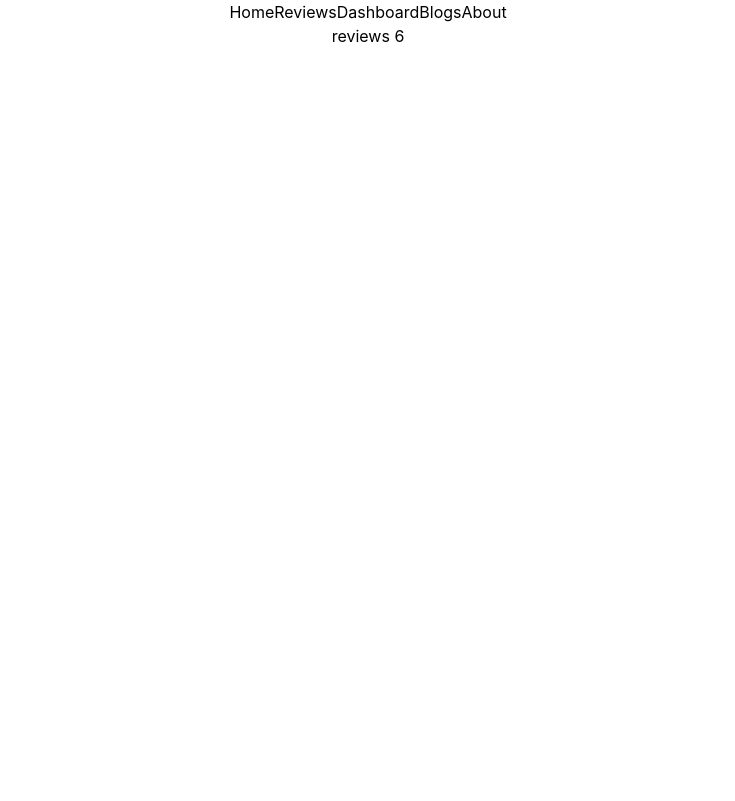
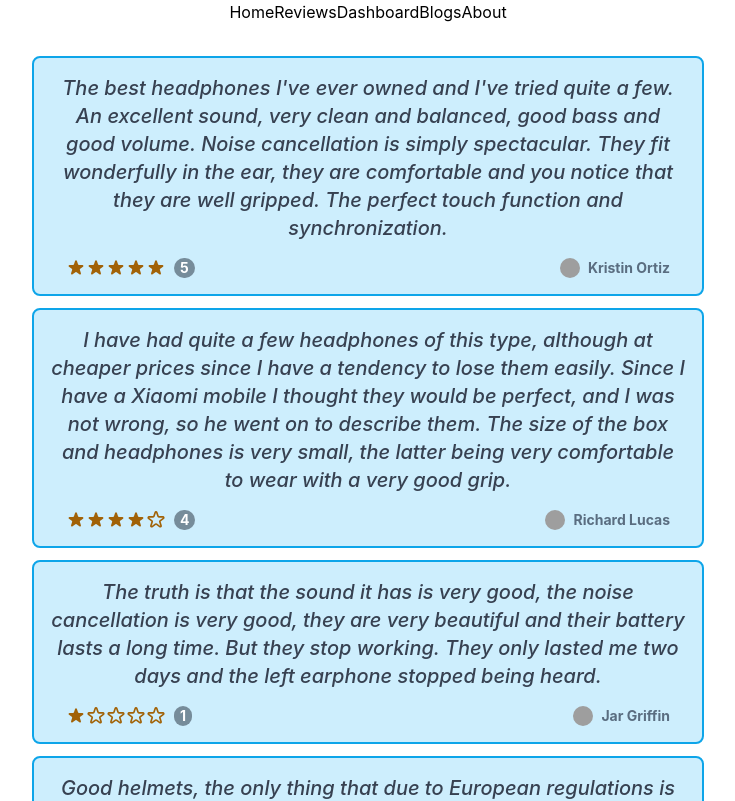
Before and after one commit to aduyti/buds3-review, a React (Create React App) app: page /reviews in a window 1280 px wide. Shown: the top 801 px of the page, without its empty margins (272-1007 px from the left). Built offline with nearby package versions, Linux system fonts and the light colour scheme; grey boxes are pictures that could not be loaded.

Commit message:
review component UI

```diff
--- a/public/reviews.json
+++ b/public/reviews.json
@@ -3,42 +3,42 @@
         "id": "r0001",
         "user":"Kristin Ortiz",
         "userImage":"https://randomuser.me/api/portraits/women/68.jpg",
-        "rating": 5.0,
+        "rating": 5,
         "reviewText":"The best headphones I've ever owned and I've tried quite a few. An excellent sound, very clean and balanced, good bass and good volume. Noise cancellation is simply spectacular. They fit wonderfully in the ear, they are comfortable and you notice that they are well gripped. The perfect touch function and synchronization."
     },
     {
         "id": "r0002",
         "user":"Richard Lucas",
         "userImage":"https://randomuser.me/api/portraits/men/28.jpg",
-        "rating": 5.0,
+        "rating": 4,
         "reviewText":"I have had quite a few headphones of this type, although at cheaper prices since I have a tendency to lose them easily. Since I have a Xiaomi mobile I thought they would be perfect, and I was not wrong, so he went on to describe them. The size of the box and headphones is very small, the latter being very comfortable to wear with a very good grip."
     },
     {
         "id": "r0003",
         "user":"Jar Griffin",
         "userImage":"https://randomuser.me/api/portraits/men/20.jpg",
-        "rating": 1.5,
+        "rating": 1,
         "reviewText":"The truth is that the sound it has is very good, the noise cancellation is very good, they are very beautiful and their battery lasts a long time. But they stop working. They only lasted me two days and the left earphone stopped being heard."
     },
     {
         "id": "r0004",
         "user":"Cory Kim",
         "userImage":"https://randomuser.me/api/portraits/men/2.jpg",
-        "rating": 4.0,
+        "rating": 3,
         "reviewText":"Good helmets, the only thing that due to European regulations is heard very low. they are heard perfect with an average of 4 hours of battery life in each earphone at maximum volume, good noise cancellation, matte gray shade gets pretty dirty."
     },
     {
         "id": "r0005",
         "user":"Arlene Nichols",
         "userImage":"https://randomuser.me/api/portraits/women/30.jpg",
-        "rating": 5.0,
+        "rating": 5,
         "reviewText":"The wearing comfort is great.. the buds sit firmly in the ear. So it is also suitable for jogging. The pairing is very easy... the overall quality is high quality.. Qi charging works great. The only point of criticism would be mmn they could be a bit louder."
     },
     {
         "id": "r0006",
         "user":"Cory Kim",
         "userImage":"https://randomuser.me/api/portraits/women/3.jpg",
-        "rating": 2.5,
+        "rating": 2,
         "reviewText":"BUY TWICE, THE SAME PROBLEM THE RIGHT HEADSET STOP WORKING VERY LOW VOICE, THERE IS NO DEDICATED APP TO CUSTOMIZE THE HEADSET ... AESTHETICALLY BEAUTIFUL"
     }
 ]
--- a/src/Components/Banner/Banner.js
+++ b/src/Components/Banner/Banner.js
@@ -2,11 +2,11 @@ import React from 'react';
 
 const Banner = () => {
     return (
-        <div className="flex flex-col-reverse md:flex-row">
-            <div className="md:w-3/5 md:my-auto my-5 mx-3">
+        <div className="flex flex-col-reverse md:flex-row my-5">
+            <div className="md:w-3/5 md:my-auto mx-3">
                 <h1 className="text-3xl md:text-5xl font-medium text-gray-800"><span className="text-black font-bold">Redmi</span> Buds 3 pro</h1>
-                <h2 className="my-2.5 text-2xl md:text-3xl text-gray-700 font-medium">The sound you want</h2>
-                <p className="mt-3.5">35dB Smart noise cancellation* | Dual-device connectivity | Wireless charging | 28h long battery life</p>
+                <h2 className="my-2.5 text-2xl md:text-3xl text-gray-500 font-medium">The sound you want</h2>
+                <p className="mt-3.5">35dB Smart noise cancellation* | Dual-device connectivity |<br /> Wireless charging | 28h long battery life</p>
             </div>
             <div className="md:w-2/5 m-1.5">
                 <img className="p-1.5 h-96 mx-auto rotate-12" src="https://www.panmi.com.au/wp-content/uploads/2021/10/Redmi_Buds_3_Pro_grey-product_pictures_5.png"
--- a/src/Components/Header/Header.js
+++ b/src/Components/Header/Header.js
@@ -3,7 +3,7 @@ import CustomNavLink from '../CustomNavLink/CustomNavLink';
 
 const Header = () => {
     return (
-        <nav>
+        <nav className="mb-8">
             <CustomNavLink to='/'>Home</CustomNavLink>
             <CustomNavLink to='reviews'>Reviews</CustomNavLink>
             <CustomNavLink to='dashboard'>Dashboard</CustomNavLink>
--- a/src/Components/HomeReviews/HomeReviews.js
+++ b/src/Components/HomeReviews/HomeReviews.js
@@ -1,11 +1,13 @@
 import React from 'react';
+import { useNavigate } from 'react-router-dom';
 import { useLoadData } from '../../Hooks/useLoadData';
 import Review from '../Review/Review';
 
 const HomeReviews = () => {
     const [reviews] = useLoadData('reviews.json');
+    const navigate = useNavigate();
     return (
-        <div className="bg-stone-300/50 rounded-lg p-1 md:my-10">
+        <div className="bg-stone-300/50 rounded-lg px-6 py-1 md:my-10">
             <h2 className="my-10 text-4xl font-bold">Customer Reviews</h2>
             <div>
                 {
@@ -17,7 +19,8 @@ const HomeReviews = () => {
                             />)
                 }
             </div>
-            <button className="my-10 border-2 border-yellow-600 py-2 bg-blue-500  text-yellow-100 font-bold rounded-lg px-10">See All Reviews</button>
+            <button className="my-10 border-2 border-yellow-600 py-2 bg-blue-500  text-yellow-100 font-bold rounded-lg px-10"
+                onClick={() => navigate('reviews')}>See All Reviews</button>
         </div>
     );
 };
--- a/src/Components/Review/Review.js
+++ b/src/Components/Review/Review.js
@@ -1,13 +1,35 @@
 import React from 'react';
+import { StarIcon } from '@heroicons/react/solid';
+import { StarIcon as StarOutIcon } from '@heroicons/react/outline';
 
 const Review = ({ review }) => {
     const { user, userImage
         , rating, reviewText } = review;
-    console.log(review);
+    const ratingStars = [1, 2, 3, 4, 5];
     return (
-        <div className="border-2 rounded-lg border-sky-500 mt-3 p-2">
-            "{reviewText}"
+        <div className="bg-sky-400/25 border-2 rounded-lg border-sky-500 mt-3 p-4 max-w-2xl mx-auto">
+            <p className="text-xl italic text-gray-700 font-medium">
+                {reviewText}
+            </p>
+            <div className="flex justify-between mx-4 mt-4">
+                <div className="flex justify-center items-center">
+                    {
+                        ratingStars.map(rate => rate <= rating ?
+                            <StarIcon className="w-5 h-5 text-yellow-700" key={rate} />
+                            :
+                            <StarOutIcon className="w-5 h-5 text-yellow-700" key={rate} />
+                        )
+                    }
 
+                    <p className="ml-2 bg-gray-800/50 text-white font-bold rounded-2xl px-1.5 text-sm">
+                        {rating}
+                    </p>
+                </div>
+                <div className="flex justify-center items-center">
+                    <img className="w-5 h-5 rounded-2xl mr-2" src={userImage} alt={user} />
+                    <p className="text-sm font-bold text-slate-700/75">{user}</p>
+                </div>
+            </div>
         </div>
     );
 };
--- a/src/Components/Reviews/Reviews.js
+++ b/src/Components/Reviews/Reviews.js
@@ -1,12 +1,18 @@
 import React from 'react';
 import { useLoadData } from '../../Hooks/useLoadData';
+import Review from '../Review/Review';
 
 const Reviews = () => {
     const [reviews] = useLoadData('reviews.json');
-    console.log(reviews);
     return (
         <div>
-            reviews {reviews.length}
+            {
+                reviews.map(review =>
+                    <Review
+                        review={review}
+                        key={review.id}
+                    />)
+            }
         </div>
     );
 };
```
